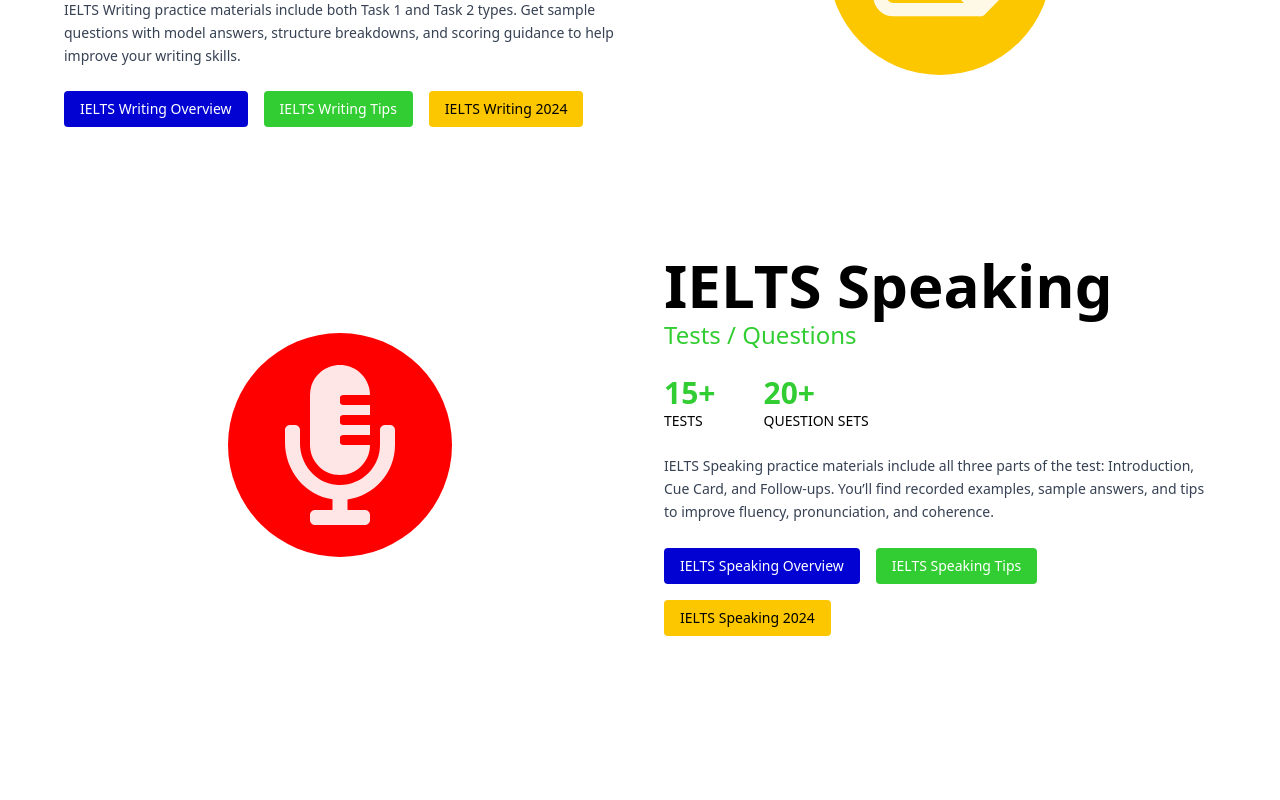
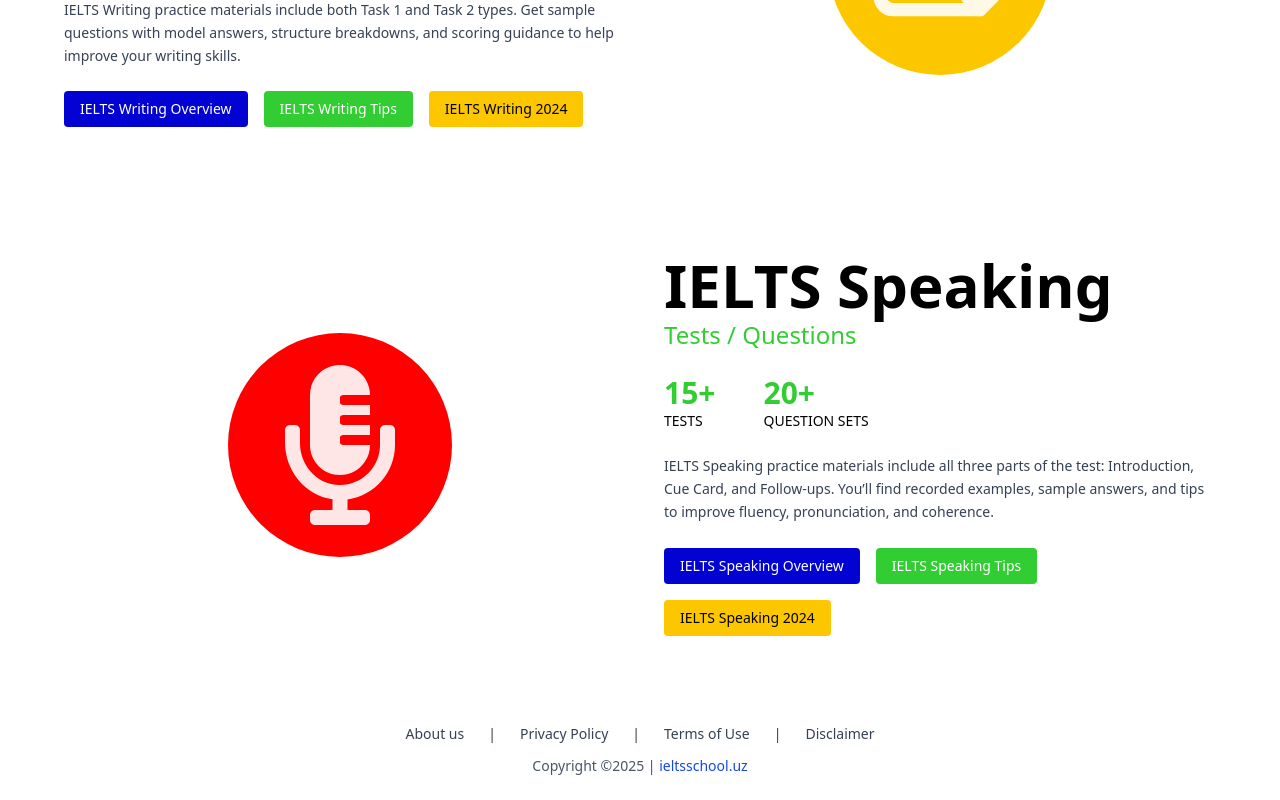
Before and after one commit to kumanboy/ielts-sim, a Next.js app: page / in a window 1280 px wide. Shown: the part 1900-2700 px from the top of the page. Before the commit the page ends 2600 px from the top, so only its background shows below. Built offline with nearby package versions, Linux system fonts and the light colour scheme.

Commit message:
footer done

```diff
--- a/app/layout.tsx
+++ b/app/layout.tsx
@@ -1,7 +1,8 @@
 import type { Metadata } from "next";
 import { Geist, Geist_Mono } from "next/font/google";
 import "./globals.css";
-import Navbar from "../components/Navbar"; // ✅ Import Navbar component
+import Navbar from "../components/Navbar";
+import Footer from "@/components/Footer";
 
 const geistSans = Geist({
     variable: "--font-geist-sans",
@@ -24,10 +25,11 @@
     children: React.ReactNode;
 }>) {
     return (
-        <html lang="en">
+        <html lang="en" suppressHydrationWarning>
         <body className={`${geistSans.variable} ${geistMono.variable} antialiased`}>
         <Navbar />
         {children}
+        <Footer />
         </body>
         </html>
     );
--- /dev/null
+++ b/components/Footer.tsx
@@ -0,0 +1,33 @@
+"use client";
+
+export default function Footer() {
+    return (
+        <footer className="w-full py-6 px-4 bg-white text-center font-sans text-sm text-gray-700">
+            <div className="flex flex-col items-center space-y-2">
+                {/* Footer Links */}
+                <div className="flex flex-wrap justify-center space-x-4 sm:space-x-6 text-gray-700">
+                    <a href="#" className="hover:underline">
+                        About us
+                    </a>
+                    <span className="hidden sm:inline">|</span>
+                    <a href="#" className="hover:underline">
+                        Privacy Policy
+                    </a>
+                    <span className="hidden sm:inline">|</span>
+                    <a href="#" className="hover:underline">
+                        Terms of Use
+                    </a>
+                    <span className="hidden sm:inline">|</span>
+                    <a href="#" className="hover:underline">
+                        Disclaimer
+                    </a>
+                </div>
+
+                {/* Copyright */}
+                <p className="text-gray-600 mt-1">
+                    Copyright ©2025 | <span className="text-blue-700">ieltsschool.uz</span>
+                </p>
+            </div>
+        </footer>
+    );
+}
```
